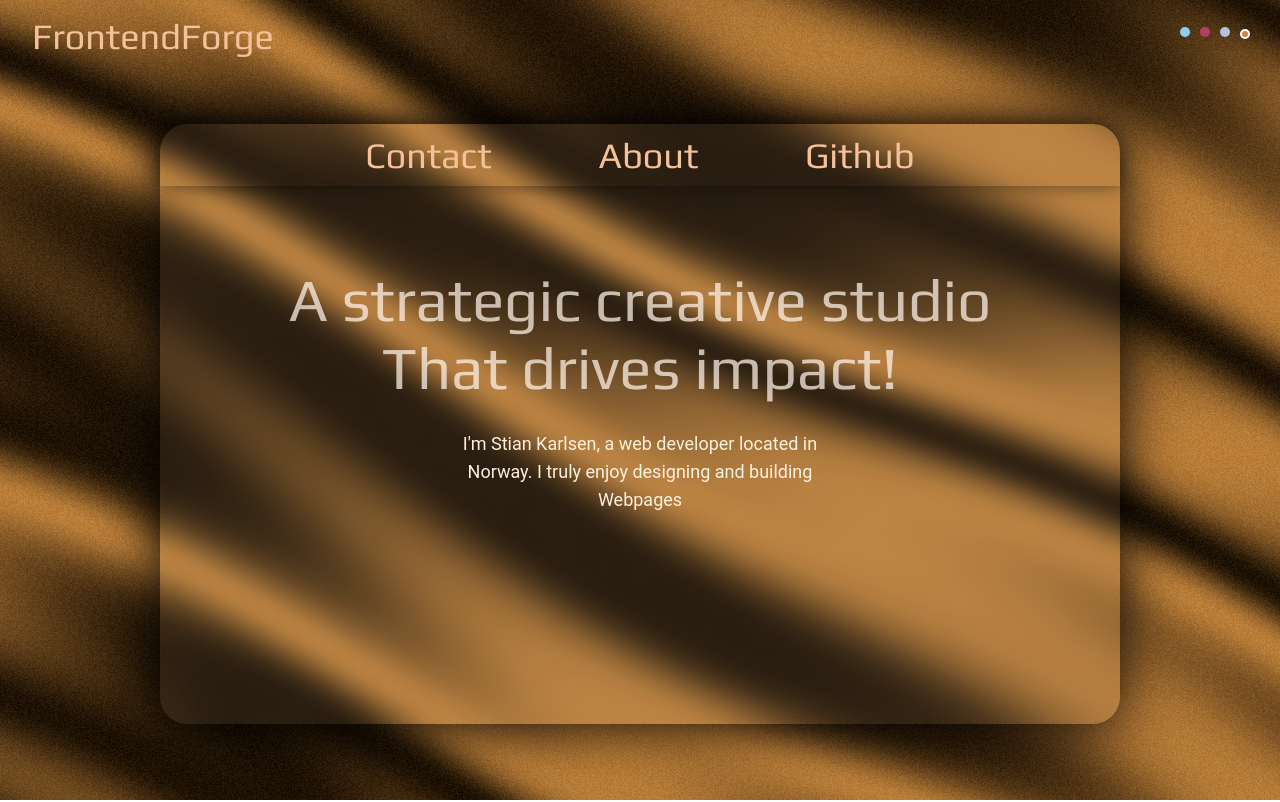
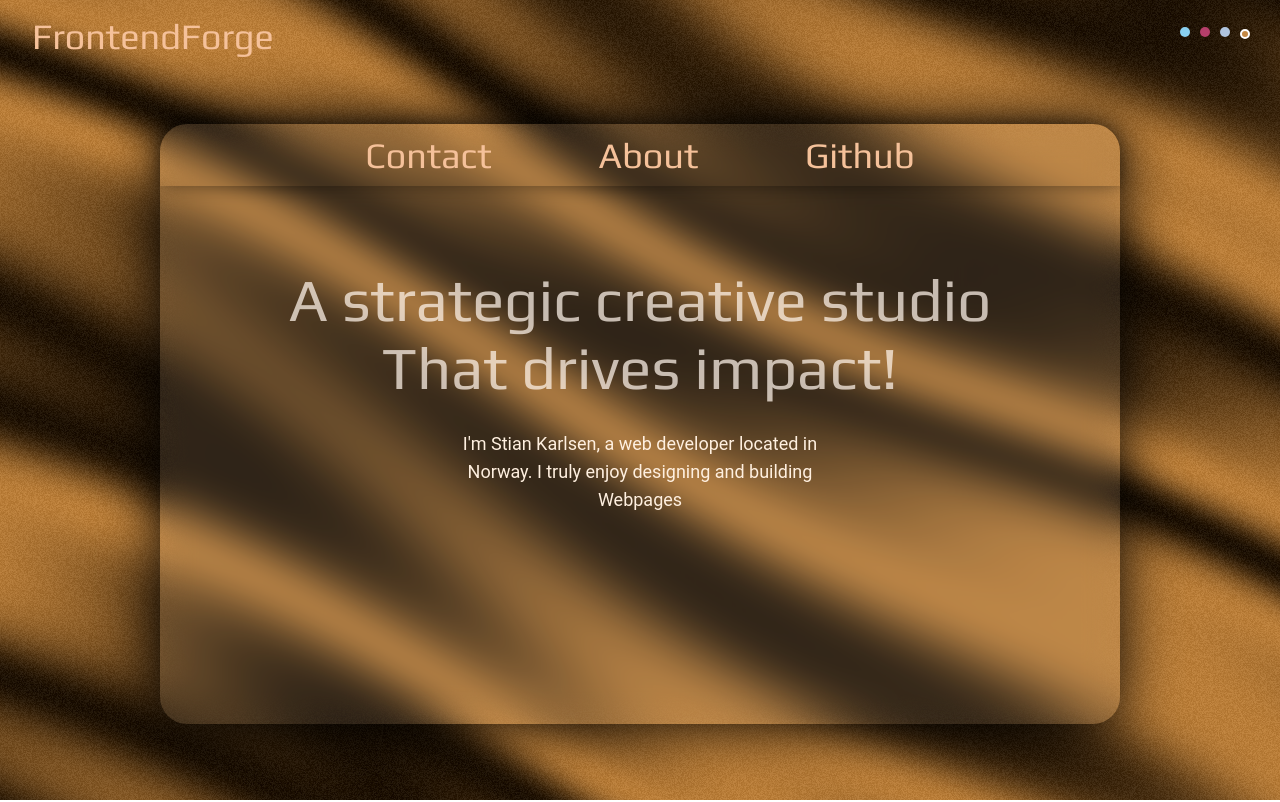
Before and after one commit to Stahelski/PortfolioPage, a Next.js app: page / in a window 1280 px wide. Shown: the top 802 px of the page. Built offline with nearby package versions, Linux system fonts and the light colour scheme.

Commit message:
update here bg, more blur and more white

```diff
--- a/src/app/components/molecules/SilkWaveBackground.jsx
+++ b/src/app/components/molecules/SilkWaveBackground.jsx
@@ -14,7 +14,7 @@ export default function SilkWaveBackground() {
         <SilkPuls
           key={bgColor}
           color={bgColor}
-          speed={4.5}
+          speed={5.5}
           scale={1}
           noiseIntensity={1.2}
         />
--- a/src/app/components/organisms/Hero.jsx
+++ b/src/app/components/organisms/Hero.jsx
@@ -11,11 +11,11 @@ export default function Hero() {
       <h1 className="absolute top-4 mx-auto sm:left-8 text-[#F5C19A] text-4xl z-5">
         FrontendForge
       </h1>
-      <div className="HeroMain relative h-3/4 w-3/4 z-[1] mt-12  bg-white/5 backdrop-blur-sm">
+      <div className="HeroMain relative h-3/4 w-3/4 z-[1] mt-12  bg-white/8 backdrop-blur-lg">
         <Navbar />
 
         <div className="flex justify-center items-start w-full h-full">
-          <div className="flex flex-col items-center text-xl sm:text-4xl md:text-5xl xl:text-6xl mt-5 sm:mt-21">
+          <div className="flex flex-col items-center text-xl sm:text-4xl d:text-m5xl xl:text-6xl mt-5 sm:mt-21">
             <h1 className="text-[#fff4ebba] mb-2">
               A strategic creative studio
             </h1>
--- a/src/app/globals.css
+++ b/src/app/globals.css
@@ -50,7 +50,7 @@ h1 {
   box-shadow: 0px 0px 60px 0px #000000;
 }
 .HeroText {
-  text-shadow: 0 0 20px rgba(0, 0, 0, 1);
+  text-shadow: 0 0 90px rgba(0, 0, 0, 5);
 }
 
 /* //! */
```
